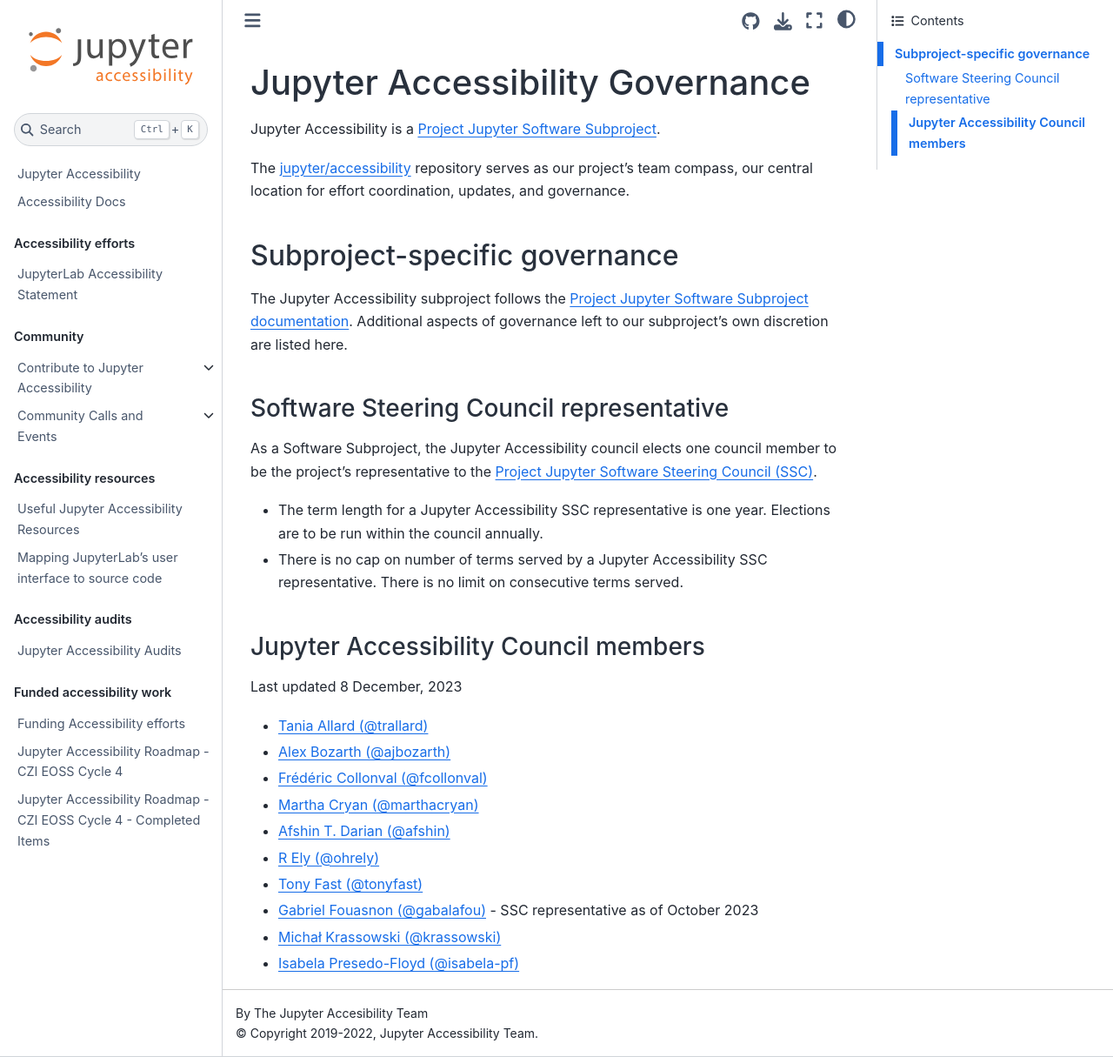
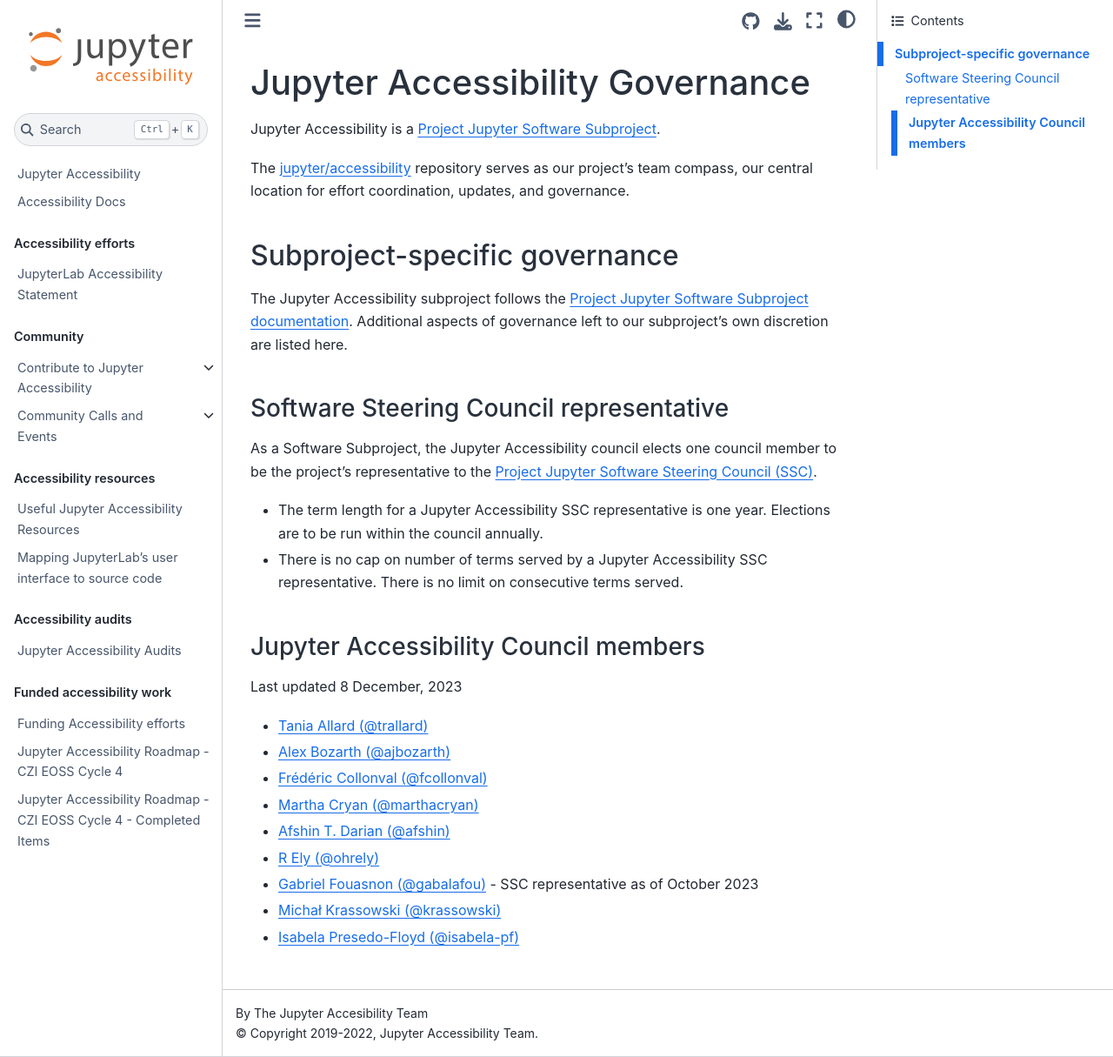
Before and after one commit to jupyter/accessibility, a Jupyter Book: the page built from docs/community/governance.md, in a window 1280 px wide and 1215 px high. Shown: the whole window at 87% size. Built offline with Jupyter Book 1.0.4 settings and Sphinx 7.4.7 and the Sphinx Book theme 1.1.4, drawn with Linux system fonts in a browser that asks for light colours.

Commit message:
Update governance.md

```diff
--- a/docs/community/governance.md
+++ b/docs/community/governance.md
@@ -25,7 +25,6 @@
 - [Martha Cryan (@marthacryan)](https://github.com/marthacryan)
 - [Afshin T. Darian (@afshin)](https://github.com/afshin)
 - [R Ely (@ohrely)](https://github.com/ohrely)
-- [Tony Fast (@tonyfast)](https://github.com/tonyfast)
 - [Gabriel Fouasnon (@gabalafou)](https://github.com/gabalafou) - SSC representative as of October 2023
 - [Michał Krassowski (@krassowski)](https://github.com/krassowski)
 - [Isabela Presedo-Floyd (@isabela-pf)](https://github.com/isabela-pf)
```
